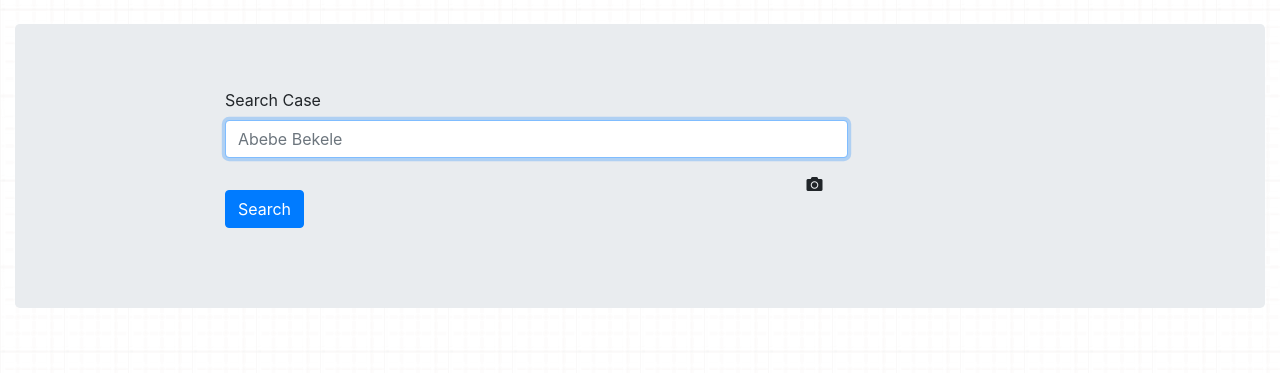
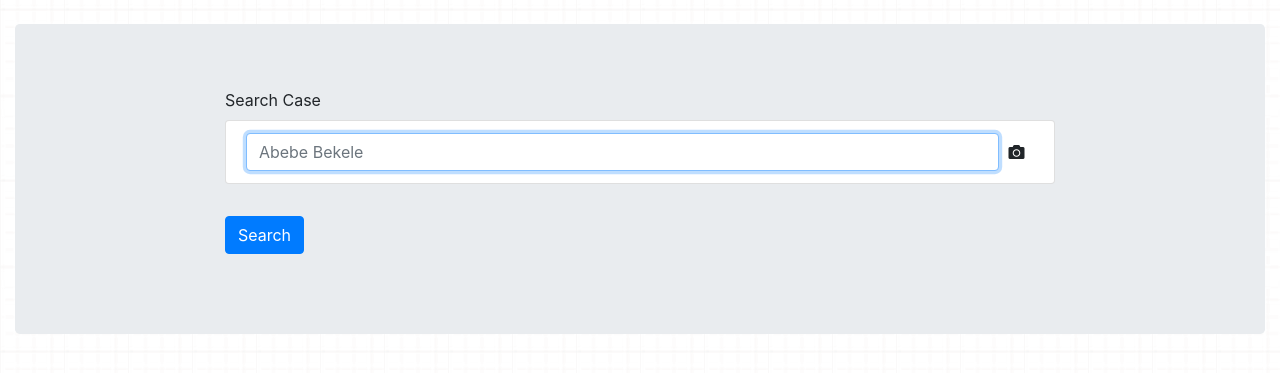
Before and after one commit to tyamlak/crs, a Django app: page /case/search in a window 1280 px wide. Shown: the part 56-429 px from the top of the page. Run offline with Django 3.2, Linux system fonts and the light colour scheme; some libraries are stand-ins or nearby versions.

Commit message:
fix close and camera button position

```diff
--- a/case/templates/case/search.html
+++ b/case/templates/case/search.html
@@ -9,29 +9,37 @@ Search Case
     integrity="sha384-lZN37f5QGtY3VHgisS14W3ExzMWZxybE1SJSEsQp9S+oqd12jhcu+A56Ebc1zFSJ" crossorigin="anonymous">
 
 <div class="jumbotron">
-    <form action="#" class="mx-auto" style="width: 70%;">
+    <form action="/case/imgsearch" method="POST" enctype="multipart/form-data" class="mx-auto" style="width: 70%;">
+        {% csrf_token %}
         <div class="form-group">
             <label for="search">Search Case </label>
-            <input type="text" class="form-control search w-75" autofocus name="search" placeholder="Abebe Bekele">
-            <span class="fas fa-camera search" onClick="showUpload()" data-toggle="tooltip" title="Search by image"
-                style="position: fixed; top: 29%; left: 63%;"></span>
+            <ul class="list-group search">
+                <li class="list-group-item d-flex justify-content-between align-items-center">
+                    <input type="text" class="form-control search" autofocus name="search" placeholder="Abebe Bekele">
+                    <span class="fas fa-camera search badge-pill" onClick="showUpload()" data-toggle="tooltip"
+                        title="Search by image"></span>
+                </li>
+            </ul>
+
         </div>
         <ul class="nav nav-tabs uploadTab" style="display: none;">
-            <li class="nav-item">
-                <a class="nav-link active" data-toggle="tab" href="#Searchimage">Search by Image</a>
-            </li>
-        </ul>
-        <div class="tab-content uploadTab" style="display: none;">
-            <button type="button" class="close" onClick="closeBtn()"
-                style="position: fixed; position: fixed; top: 31%;
-                left: 79%;">&times;</button>
+            <ul class="list-group search">
+                <div class="tab-content uploadTab" style="display: none;">
+                    <li class="list-group-item d-flex justify-content-between align-items-center nav-item">
+                        <a class="active disabled" data-toggle="tab">Search by Image</a>
+                        <button type="button" class="close badge-pill ml-1" onClick="closeBtn()">&times;</button>
+                    </li>
+            </ul>
             <div class="tab-pane active" id="Searchimage">
                 <div class="form-group w-75">
                     <input type="file" class="form-control">
                 </div>
             </div>
-        </div>
-        <!-- <div class="form-group">
+        </ul>
+
+        <input type="submit" class="btn btn-primary mt-3" value="Search">
+</div>
+<!-- <div class="form-group">
             Filter:
             <div class="form-check-inline">
                 <label class="form-check-label">
@@ -44,8 +52,7 @@ Search Case
                 </label>
             </div>
         </div> -->
-        <input type="submit" class="btn btn-primary mt-3" value="Search">
-    </form>
+</form>
 </div>
 
 <script>
```
